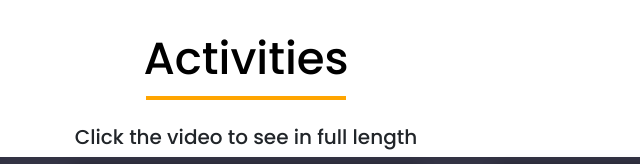
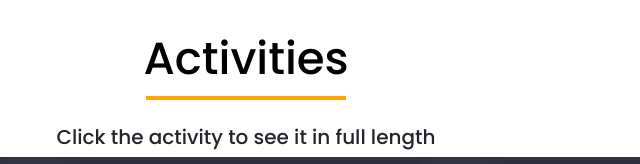
Before and after one commit to shikharshri2002/Bandhi, a plain HTML site: page index.html in a window 1280 px wide. Shown: the part 3520-3684 px from the top of the page, 394-1034 px from the left. Drawn offline with nearby package versions, Linux system fonts and the light colour scheme.

Commit message:
Update index.html

```diff
--- a/index.html
+++ b/index.html
@@ -271,7 +271,7 @@
 
     <div id="activities" class="activities-heading">
         <h1>Activities</h1>
-        <h5>Click the video to see in full length
+        <h5>Click the activity to see it in full length
     </div>
 <div class="activities-container">
     <div class="video-container">
```
